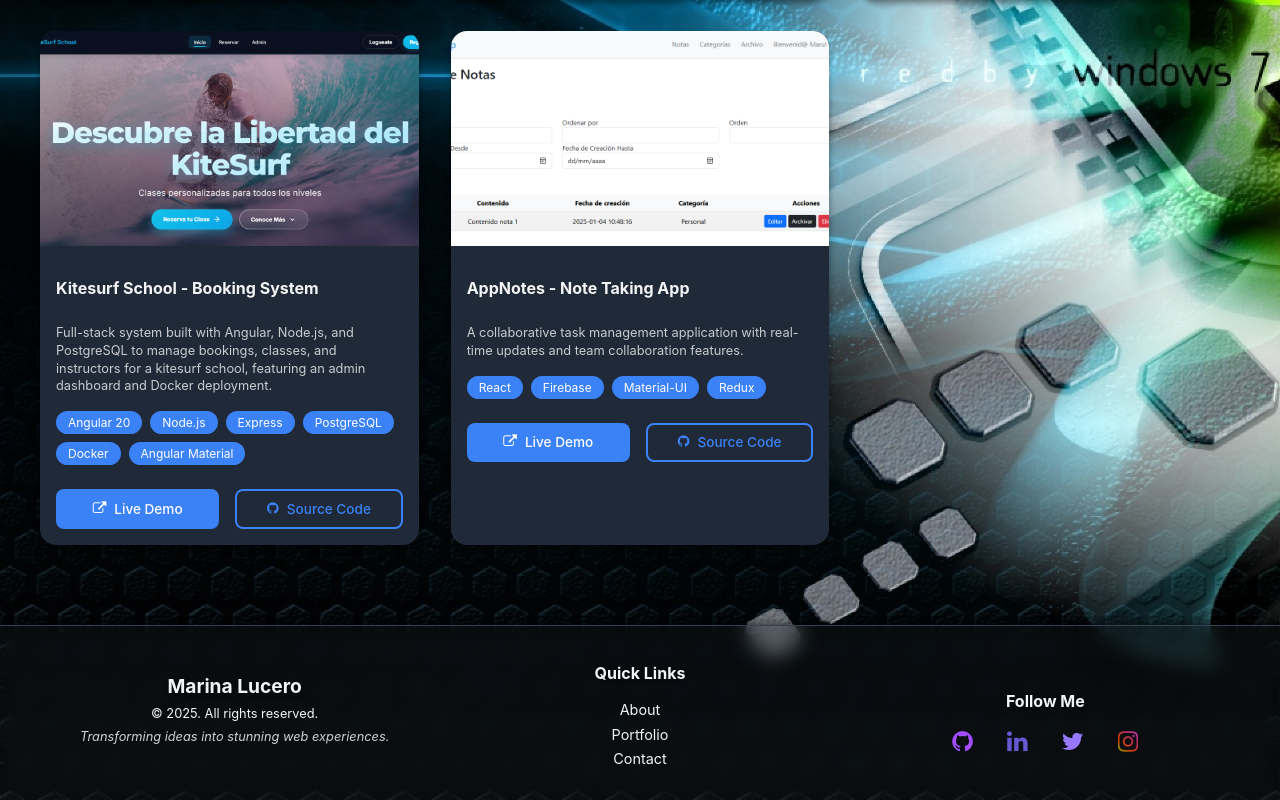
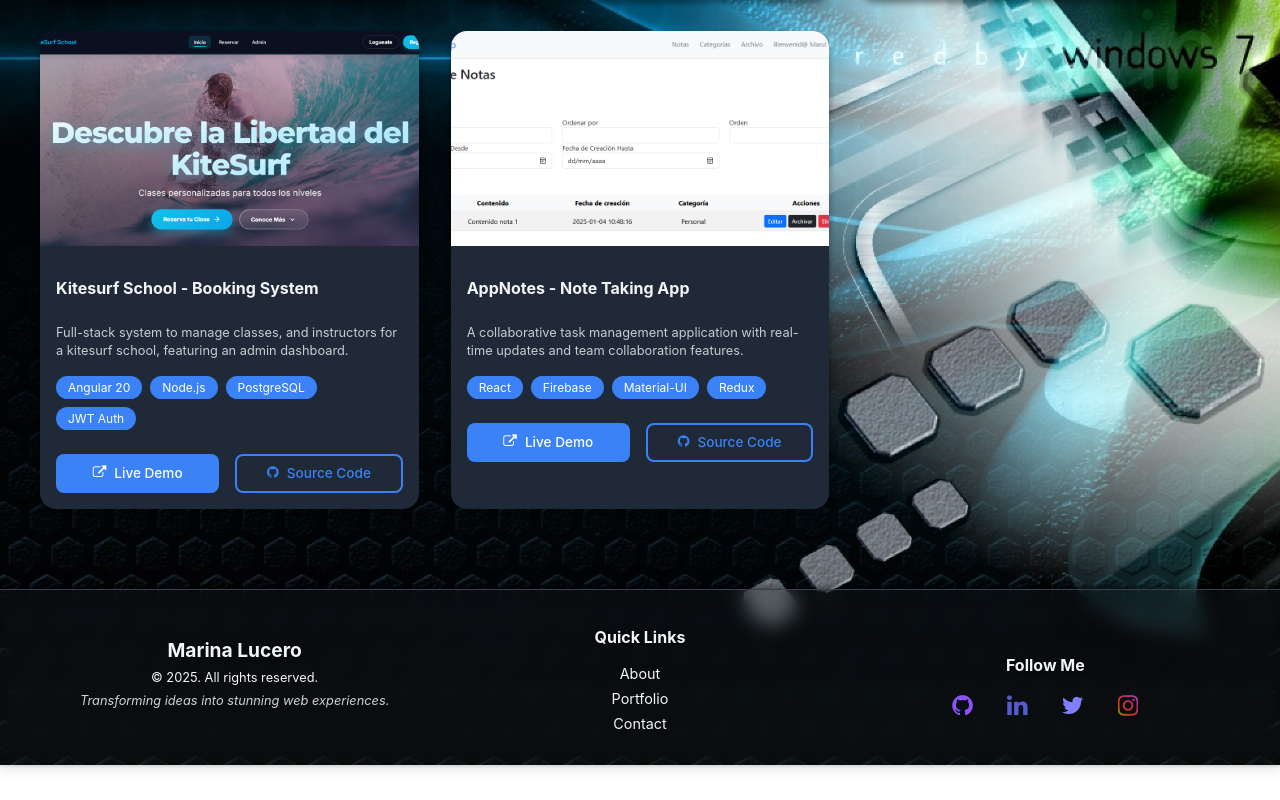
Before and after one commit to maru33luc/Portfolio-Ang19, an Angular app: page /projects in a window 1280 px wide. Shown: the part 641-1441 px from the top of the page. After the commit the page ends 1406 px from the top, so only its background shows below. Built offline with nearby package versions, Linux system fonts and the light colour scheme; a web font is replaced by a local one.

Commit message:
[FIX] Style Kitesurf School Project

```diff
--- a/src/app/components/projects/projects.component.ts
+++ b/src/app/components/projects/projects.component.ts
@@ -63,9 +63,9 @@ export class ProjectsComponent {
     },
     {
       title: 'Kitesurf School - Booking System',
-      description: 'Full-stack system built with Angular, Node.js, and PostgreSQL to manage bookings, classes, and instructors for a kitesurf school, featuring an admin dashboard and Docker deployment.',
+      description: 'Full-stack system to manage classes, and instructors for a kitesurf school, featuring an admin dashboard.',
       image: '../../../assets/img/projects/KitesurfSchool.png',
-      technologies: ['Angular 20', 'Node.js', 'Express', 'PostgreSQL', 'Docker', 'Angular Material'],
+      technologies: ['Angular 20', 'Node.js', 'PostgreSQL', 'JWT Auth'],
       liveUrl: 'https://kitesurf-app.vercel.app/landing',
       githubUrl: 'https://github.com/maru33luc/kitesurf-app'
     },
```
